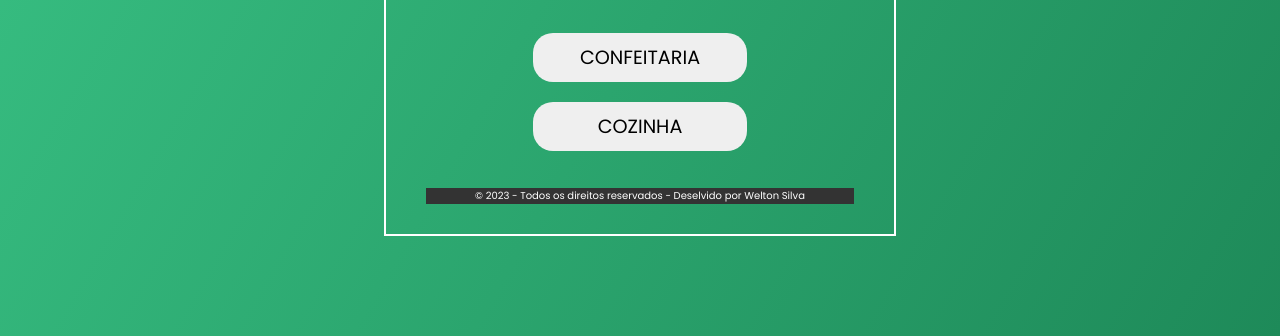
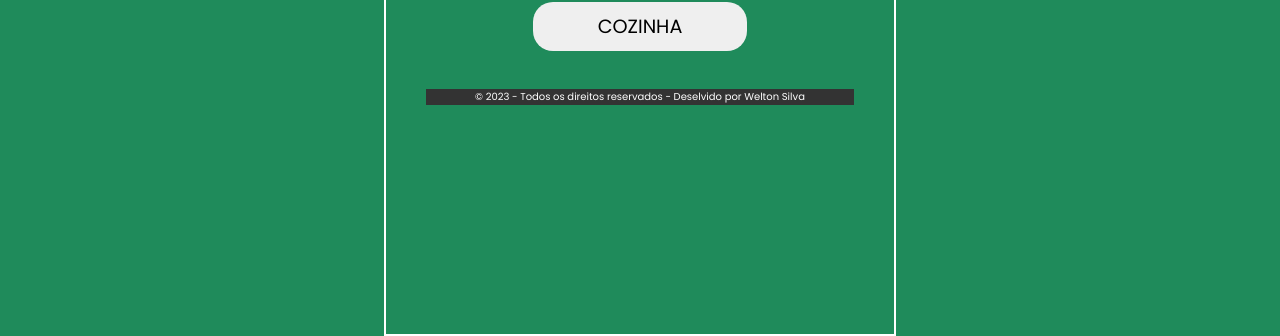
Before and after one commit to WeltonSilva23/Pedidos-Bianchini, a plain HTML site: page index.html in a window 1280 px wide. Shown: the part 464-800 px from the top of the page. Drawn offline with Linux system fonts and the light colour scheme.

Commit message:
Update styles.css

```diff
--- a/styles.css
+++ b/styles.css
@@ -7,17 +7,14 @@
 
   body {
     height: 100vh;
-    background: linear-gradient(
-      120deg,
-      rgb(58, 196, 134) 0%,
-      rgb(30, 138, 89) 100%
-    );
+    background: #1f8b5b;
     display: flex;
     align-items: center;
     justify-content: center;
   }
 
   .container {
+    height: 100vh;
     border: 2px solid #fff;
     padding: 30px 40px;
     width: 40%;
```
